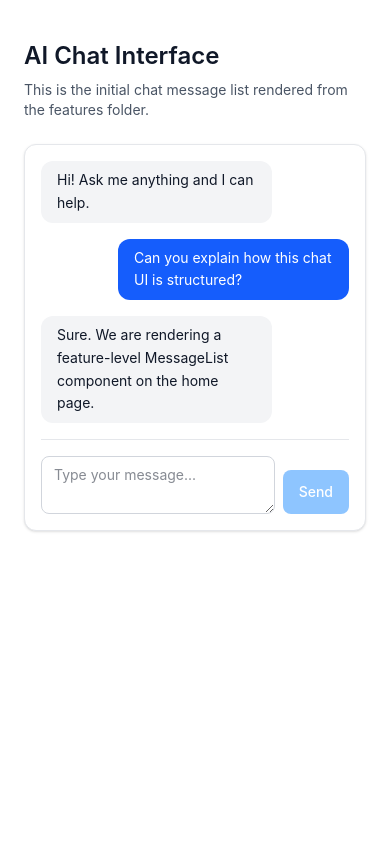
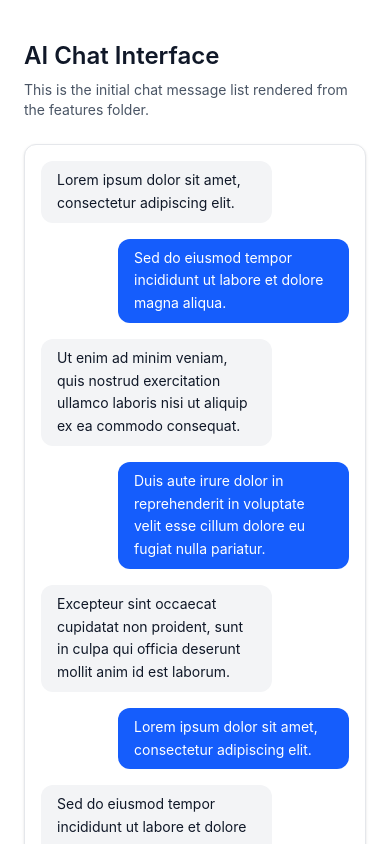
Before and after one commit to YottyHol/NMG-Chat-App, a Next.js app: page / in a window 390 px wide. Shown: the top 844 px of the page. Built offline with nearby package versions, Linux system fonts and the light colour scheme.

Commit message:
Keep Focus on Send box, responsive design for long message history

```diff
--- a/app/page.tsx
+++ b/app/page.tsx
@@ -1,40 +1,46 @@
- 'use client';
+"use client";
+import { ChatInput, MessageList } from "@/features/chat";
+import type { Message } from "@/types/chat";
+import { useState } from "react";
 
-import { useState } from 'react';
-import { ChatInput, MessageList } from '@/features/chat';
-import type { Message } from '@/types/chat';
+const DEMO_MESSAGE_COUNT = 50;
 
-const demoMessages: Message[] = [
-  {
-    id: 'msg_1',
-    role: 'assistant',
-    content: 'Hi! Ask me anything and I can help.',
-    timestamp: new Date().toISOString(),
-  },
-  {
-    id: 'msg_2',
-    role: 'user',
-    content: 'Can you explain how this chat UI is structured?',
-    timestamp: new Date().toISOString(),
-  },
-  {
-    id: 'msg_3',
-    role: 'assistant',
-    content: 'Sure. We are rendering a feature-level MessageList component on the home page.',
-    timestamp: new Date().toISOString(),
-  },
+const loremSnippets = [
+  "Lorem ipsum dolor sit amet, consectetur adipiscing elit.",
+  "Sed do eiusmod tempor incididunt ut labore et dolore magna aliqua.",
+  "Ut enim ad minim veniam, quis nostrud exercitation ullamco laboris nisi ut aliquip ex ea commodo consequat.",
+  "Duis aute irure dolor in reprehenderit in voluptate velit esse cillum dolore eu fugiat nulla pariatur.",
+  "Excepteur sint occaecat cupidatat non proident, sunt in culpa qui officia deserunt mollit anim id est laborum.",
 ];
 
+const demoMessages: Message[] = Array.from(
+  { length: DEMO_MESSAGE_COUNT },
+  (_, index) => {
+    const messageNumber = index + 1;
+    const role = index % 2 === 0 ? "assistant" : "user";
+    const content = loremSnippets[index % loremSnippets.length];
+
+    return {
+      id: `msg_${messageNumber}`,
+      role,
+      content,
+      timestamp: new Date().toISOString(),
+    };
+  },
+);
+
 export default function Home() {
-  const [draftMessage, setDraftMessage] = useState('');
+  const [draftMessage, setDraftMessage] = useState("");
 
   const handleSend = () => {
-    setDraftMessage('');
+    setDraftMessage("");
   };
 
   return (
     <main className="mx-auto max-w-3xl px-6 py-10">
-      <h1 className="text-2xl font-semibold text-gray-900">AI Chat Interface</h1>
+      <h1 className="text-2xl font-semibold text-gray-900">
+        AI Chat Interface
+      </h1>
       <p className="mt-2 text-sm text-gray-600">
         This is the initial chat message list rendered from the features folder.
       </p>
--- a/features/chat/components/ChatInput.tsx
+++ b/features/chat/components/ChatInput.tsx
@@ -1,7 +1,7 @@
 "use client";
 
 import type { ChatInputProps } from "@/features/chat/types";
-import type { KeyboardEvent } from "react";
+import { useEffect, useRef, type KeyboardEvent } from "react";
 
 export function ChatInput({
   value,
@@ -10,12 +10,23 @@ export function ChatInput({
   onSend,
 }: ChatInputProps) {
   const isSendDisabled = disabled || value.trim().length === 0;
+  const textareaRef = useRef<HTMLTextAreaElement>(null);
+
+  useEffect(() => {
+    if (!disabled) textareaRef.current?.focus();
+  }, [disabled]);
+
+  const sendAndKeepFocus = () => {
+    if (isSendDisabled) return;
+    onSend();
+    requestAnimationFrame(() => textareaRef.current?.focus());
+  };
 
   const handleKeyDown = (event: KeyboardEvent<HTMLTextAreaElement>) => {
     if (event.key === "Enter" && !event.shiftKey) {
       event.preventDefault();
       if (!isSendDisabled) {
-        onSend();
+        sendAndKeepFocus();
       }
     }
   };
@@ -24,6 +35,7 @@ export function ChatInput({
     <div className="mt-4 border-t border-gray-200 pt-4">
       <div className="flex items-end gap-2">
         <textarea
+          ref={textareaRef}
           value={value}
           onChange={(event) => onChange(event.target.value)}
           onKeyDown={handleKeyDown}
@@ -35,7 +47,7 @@ export function ChatInput({
 
         <button
           type="button"
-          onClick={onSend}
+          onClick={sendAndKeepFocus}
           disabled={isSendDisabled}
           className="h-11 rounded-lg bg-blue-600 px-4 text-sm font-medium text-white transition hover:bg-blue-700 disabled:cursor-not-allowed disabled:bg-blue-300"
         >
```
